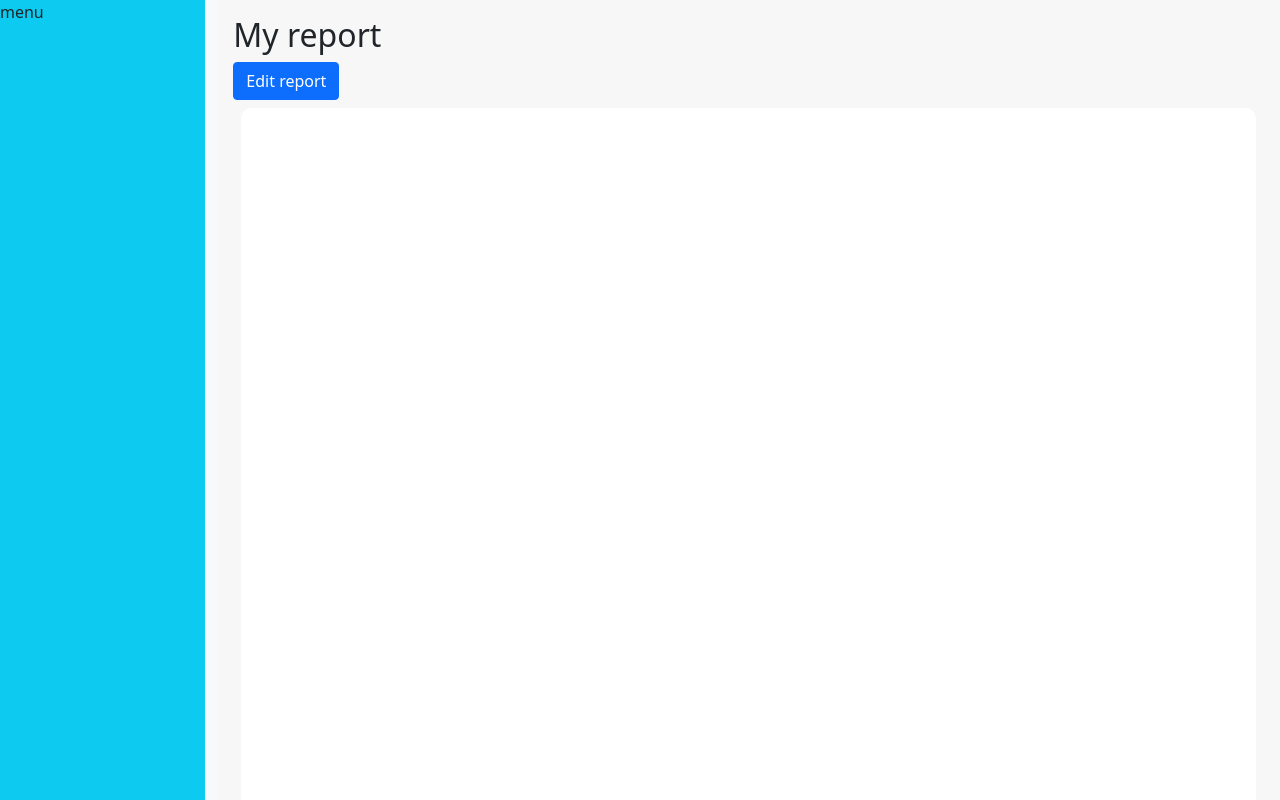
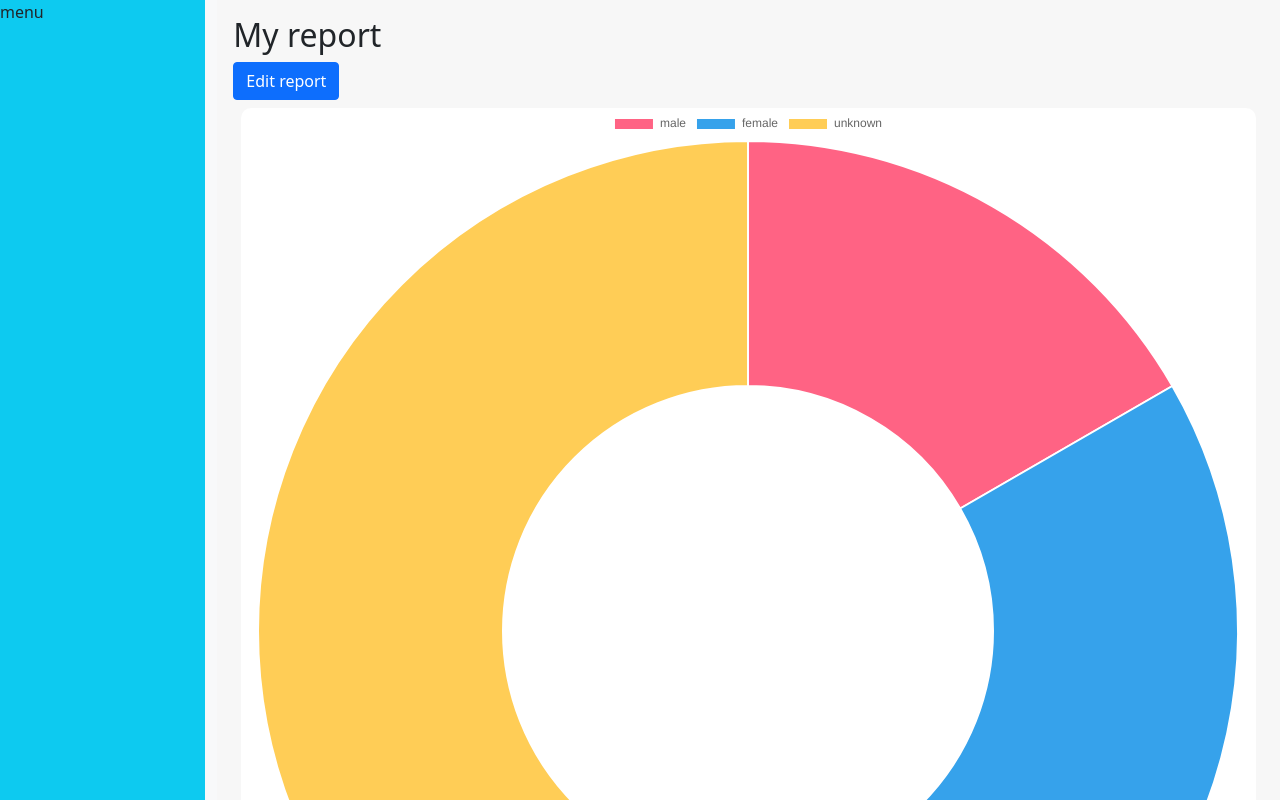
Before and after one commit to hailongmt3102/bk_studio_frontend, a React (Create React App) app: page /project/gallery/1 in a window 1280 px wide. Shown: the top 800 px of the page. Built offline with nearby package versions, Linux system fonts and the light colour scheme.

Commit message:
Simple report

```diff
--- a/package.json
+++ b/package.json
@@ -3,12 +3,16 @@
   "version": "0.1.0",
   "private": true,
   "dependencies": {
+    "@atlaskit/dropdown-menu": "^11.0.0",
     "@testing-library/jest-dom": "^5.14.1",
     "@testing-library/react": "^11.2.7",
     "@testing-library/user-event": "^12.8.3",
     "axios": "^0.24.0",
-    "bootstrap": "^5.1.3",
+    "bootstrap": "^5.0.0-alpha3",
+    "chart.js": "^3.6.0",
+    "node-sass": "^6.0.1",
     "react": "^17.0.2",
+    "react-chartjs-2": "^4.0.0",
     "react-dom": "^17.0.2",
     "react-file-reader": "^1.1.4",
     "react-router-dom": "^6.0.2",
--- a/src/App.js
+++ b/src/App.js
@@ -1,4 +1,4 @@
-import "bootstrap/dist/css/bootstrap.css";
+import "../src/style.scss";
 import { BrowserRouter as Router, Routes, Route } from "react-router-dom";
 import React, { useState } from "react";
 
--- a/src/App.scss
+++ /dev/null
@@ -1 +0,0 @@
-@import "bootstrap/scss/bootstrap.scss";
--- a/src/pages/EditReport/EditReport.js
+++ b/src/pages/EditReport/EditReport.js
@@ -1,10 +1,59 @@
-import React, { useEffect , useRef} from "react";
+import React, { useState, useRef } from "react";
+import Content from "./components/Content";
 import EditBar from "./components/EditBar";
 import ViewBar from "./components/ViewBar";
 import "./EditReport.css";
 
 
 export default function EditReport(props) {
+    const colorTemplate = ['rgb(255, 99, 132)',
+        'rgb(54, 162, 235)',
+        'rgb(255, 205, 86)',
+    ]
+    const [reports, setReports] = useState([
+        {
+            type: 'doughnut',
+            data: {
+                labels: [
+                    'male',
+                    'female',
+                    'unknown'
+                ],
+                datasets: [
+                    {
+                        label: "example report",
+                        data: [100, 200, 300],
+                        backgroundColor:[
+                            colorTemplate[0],
+                            colorTemplate[1],
+                            colorTemplate[2]
+                        ],
+                        hoverOffset: 10
+                    }
+                ]
+            }
+        },
+        {
+            type: 'pie',
+            data: {
+                labels: [
+                    'male',
+                    'female'
+                ],
+                datasets: [
+                    {
+                        label: "example report",
+                        data: [100, 200],
+                        backgroundColor:[
+                            colorTemplate[0],
+                            colorTemplate[1]
+                        ],
+                        hoverOffset: 4
+                    }
+                ]
+            }
+        }
+    ])
 
     return (
         <div>
@@ -14,16 +63,18 @@ export default function EditReport(props) {
                     <div className="rightColumn p-3">
                         <h2>My report</h2>
                         {
-                            props.isEdit == true ? (
-                                <EditBar/>
+                            props.isEdit === true ? (
+                                <EditBar />
 
-                            ): (
-                                <ViewBar/>
+                            ) : (
+                                <ViewBar />
                             )
                         }
 
                         <div>
-                            <div className="m-2 content"></div>
+                            <div className="m-2 content">
+                                <Content reports = {reports}/>
+                            </div>
                         </div>
                     </div>
                 </div>
--- /dev/null
+++ b/src/pages/EditReport/components/Content.js
@@ -0,0 +1,31 @@
+import React from 'react'
+import DoughnutChart from './charts/DoughnutChart';
+import PieChart from './charts/PieChart'
+
+
+import { Chart, registerables } from 'chart.js';
+Chart.register(...registerables);
+
+
+export default function Content(props) {
+    return (
+        <div>
+            {
+                props.reports.map(report => {
+                    switch(report.type) {
+                        case "doughnut" :
+                            return(
+                                <DoughnutChart data={report.data} option={report.option}/>
+                            )
+                        case "pie" :
+                            return(
+                                <PieChart data={report.data} option={report.option}/>
+                            )
+                        default:
+                            return null
+                    }
+                })
+            }
+        </div>
+    )
+}
--- a/src/pages/EditReport/components/EditBar.js
+++ b/src/pages/EditReport/components/EditBar.js
@@ -13,6 +13,7 @@ import save from "resources/icons/save.svg";
 import share from "resources/icons/share.svg";
 import shareWith from "resources/icons/addPeople.svg";
 import view from "resources/icons/eye.svg";
+import DropdownMenu, { DropdownItem, DropdownItemGroup } from '@atlaskit/dropdown-menu';
 
 export default function EditBar(props) {
     // variable for add shape button
@@ -63,10 +64,23 @@ export default function EditBar(props) {
                     </div>
 
                     <div className="col p-0">
-                        <button className="btn">
-                            <img src={addShape}></img>
-                            <p className="p-0 m-0">add shape</p>
-                        </button>
+                        <DropdownMenu
+                            trigger={({ triggerRef, isSelected, testId, ...providedProps }) => (
+                                <button className='btn'
+                                    type="button"
+                                    {...providedProps}
+                                    ref={triggerRef}
+                                >
+                                    <img src={addShape}></img>
+                                    <p className="p-0 m-0">add shape</p>
+                                </button>
+                            )}
+                        >
+                            <DropdownItemGroup>
+                                <DropdownItem>Doughnut chart</DropdownItem>
+                            </DropdownItemGroup>
+                        </DropdownMenu>
+
                     </div>
 
                     <div className="col p-0">
@@ -132,6 +146,6 @@ export default function EditBar(props) {
                     </div>
                 </div>
             </div>
-        </div>
+        </div >
     )
 }
--- /dev/null
+++ b/src/pages/EditReport/components/charts/DoughnutChart.js
@@ -0,0 +1,10 @@
+import React from 'react'
+import { Doughnut} from 'react-chartjs-2'
+
+export default function DoughnutChart(props) {
+    return (
+        <div>
+            <Doughnut data={props.data} />
+        </div>
+    )
+}
--- /dev/null
+++ b/src/pages/EditReport/components/charts/PieChart.js
@@ -0,0 +1,10 @@
+import React from 'react'
+import { Pie} from 'react-chartjs-2'
+
+export default function PieChart(props) {
+    return (
+        <div>
+            <Pie data={props.data} />
+        </div>
+    )
+}
--- a/src/pages/ImportData/Children/EditData.js
+++ b/src/pages/ImportData/Children/EditData.js
@@ -20,7 +20,7 @@ export default function EditData(props) {
 
     const editColumns = (index) => {
         setColumns({...columns, active: columns.active.map((element, i) => {
-            if (i == index) return !element
+            if (i === index) return !element
             else return element
         })})
     }
--- /dev/null
+++ b/src/style.scss
@@ -0,0 +1 @@
+@import "../node_modules/bootstrap/scss/bootstrap.scss";
```
Also changed, not shown: jsconfig.json (+6 -4 lines), 1 other file (tests, documents, lock files or other folders).
